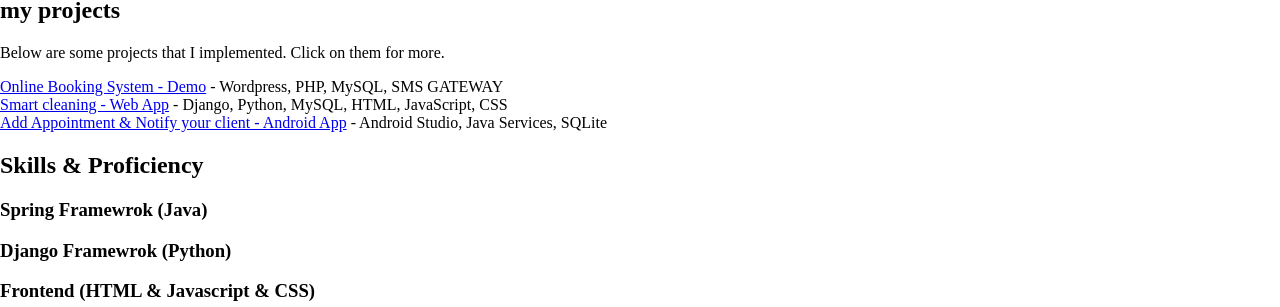
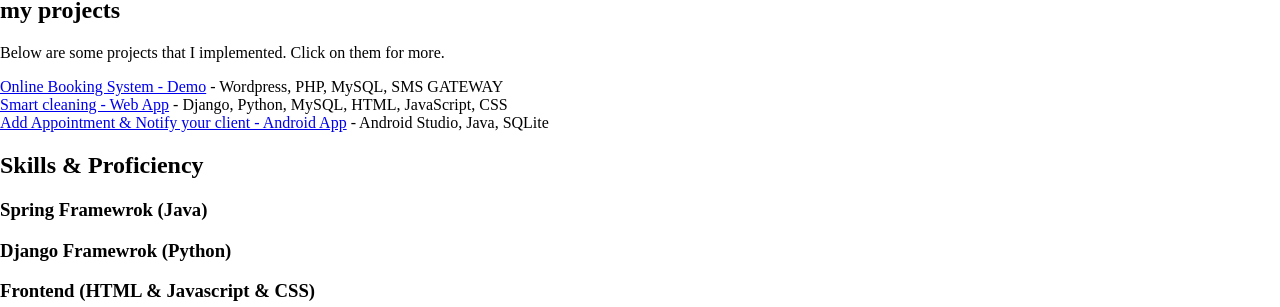
Before and after one commit to andreasgeorgiou/online-resume, a Jekyll site: the page built from index.html, in a window 1280 px wide and 900 px high, scrolled down 1918 px. Shown: the part 476-783 px from the top of the window. Built offline with Jekyll 4.4.1, drawn with Linux system fonts in a browser that asks for light colours.

Commit message:
data.yml

```diff
--- a/_data/data.yml
+++ b/_data/data.yml
@@ -204,7 +204,7 @@ projects:
 
       - title: Add Appointment & Notify your client - Android App
         link: "assets/certificates/AndroidApplication.pdf"
-        tagline: Android Studio, Java Services, SQLite
+        tagline: Android Studio, Java, SQLite
 
 
 
```
